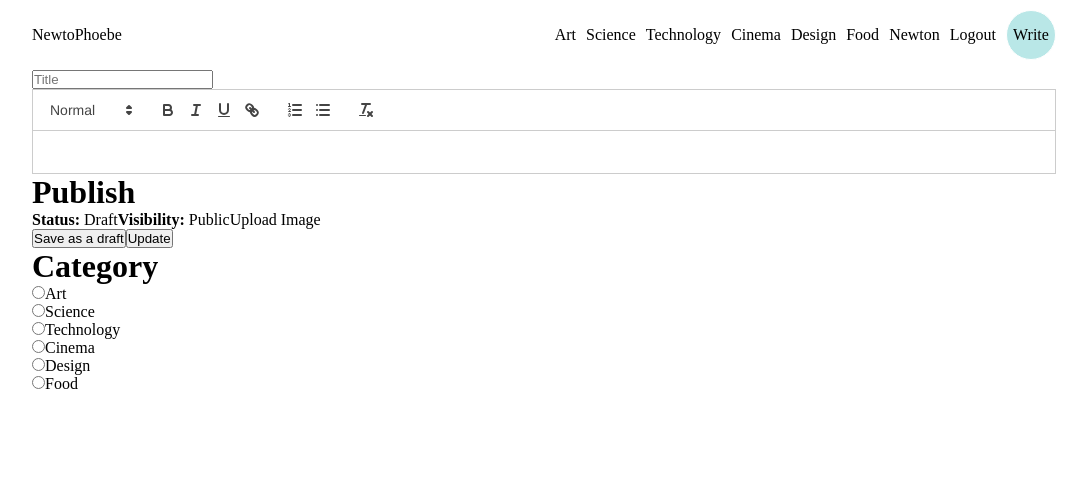
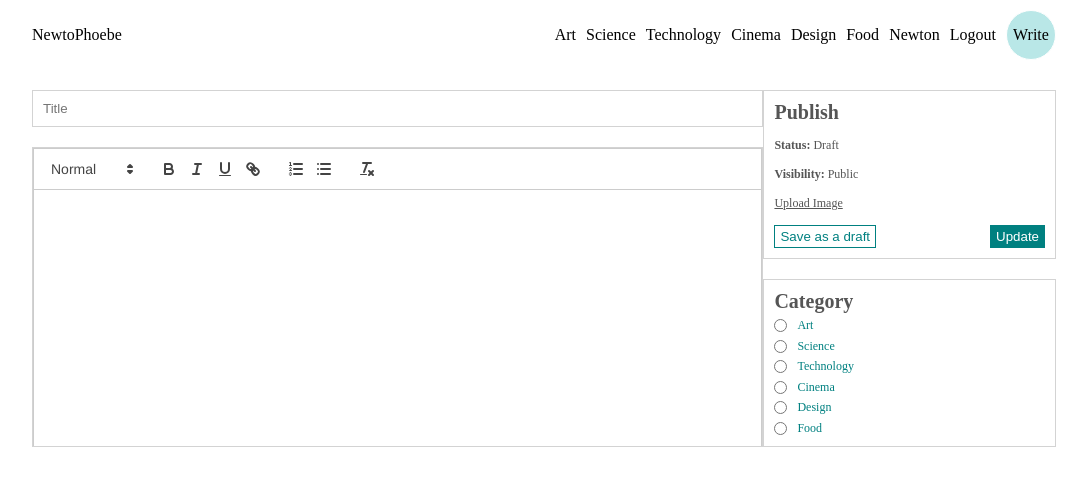
Before and after one commit to nejidevelops/Bofulo-School, a React (Create React App) app in the folder client/: page /write in a window 1280 px wide. Shown: the top 486 px of the page, without its empty margins (96-1183 px from the left). Built offline with nearby package versions, Linux system fonts and the light colour scheme.

Commit message:
:lipstick:style: Styling the @write page using sass

```diff
--- a/client/src/style.scss
+++ b/client/src/style.scss
@@ -293,5 +293,91 @@
             }
 
         }
+
+        // write blog
+
+        .add {
+            margin-top: 20px;
+            display: flex;
+            gap: 20p;
+
+            .content {
+                flex: 5;
+                display: flex;
+                flex-direction: column;
+                gap: 20px;
+
+                input {
+                    padding: 10px;
+                    border: 1px solid lightgray;
+                }
+
+                .editorContainer {
+                    height: 300px;
+                    overflow: scroll;
+                    border: 1px solid lightgray;
+
+                    .editor {
+                        height: 100%;
+                        border: none;
+                    }
+                }
+            }
+
+            .menu {
+                flex: 2;
+                display: flex;
+                flex-direction: column;
+                gap: 20px;
+
+                .item {
+                    border: 1px solid lightgray;
+                    padding: 10px;
+                    flex: 1;
+                    display: flex;
+                    flex-direction: column;
+                    justify-content: space-between;
+                    font-size: 12px;
+                    color: #555;
+
+                    h1 {
+                        font-size: 20px;
+                    }
+
+                    .file {
+                        text-decoration: underline;
+                        cursor: pointer;
+                    }
+
+                    .buttons {
+                        display: flex;
+                        justify-content: space-between;
+
+                        :first-child {
+                            cursor: pointer;
+                            color: teal;
+                            background-color: white;
+                            border: 1px solid teal;
+                            padding: 3px 5px
+                        }
+
+                        :last-child {
+                            cursor: pointer;
+                            color: white;
+                            background-color: teal;
+                            border: 1px solid teal;
+                            padding: 3px 5px
+                        }
+                    }
+
+                    .cat {
+                        display: flex;
+                        gap: 10px;
+                        align-items: center;
+                        color: teal
+                    }
+                }
+            }
+        }
     }
 }
```
